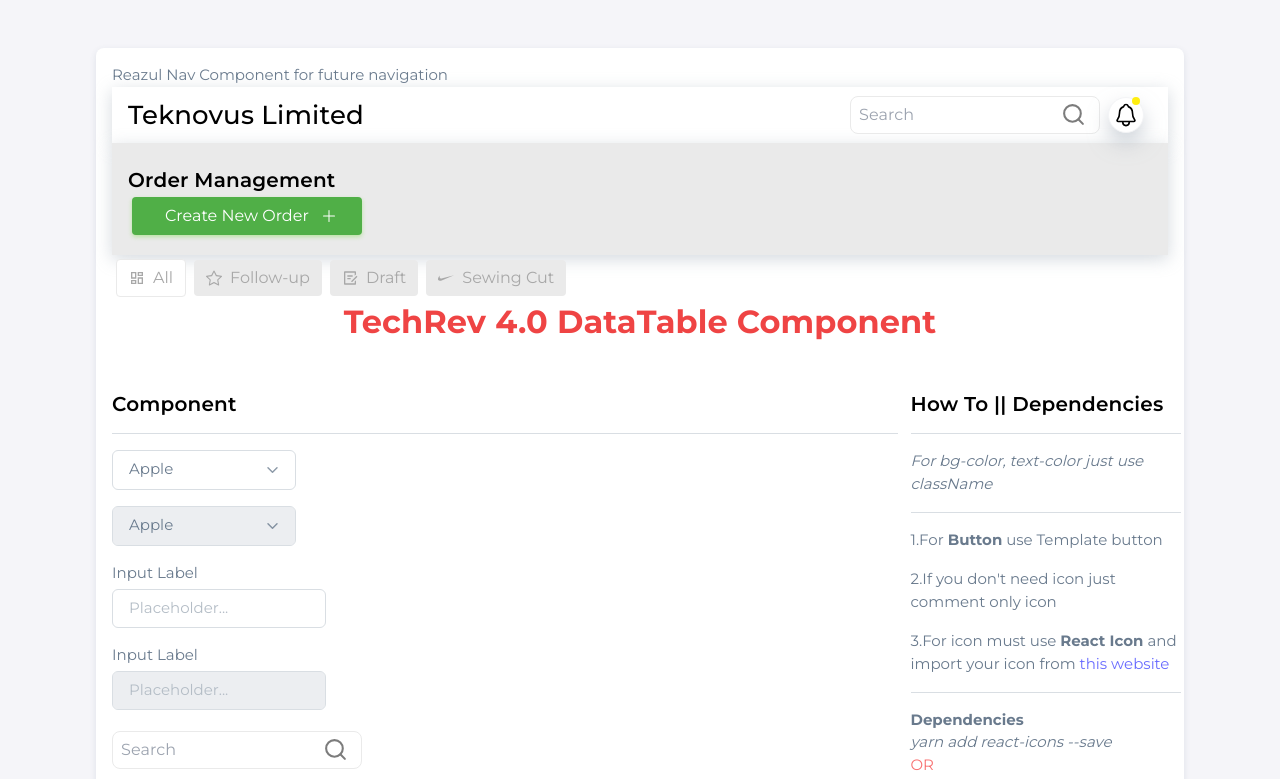
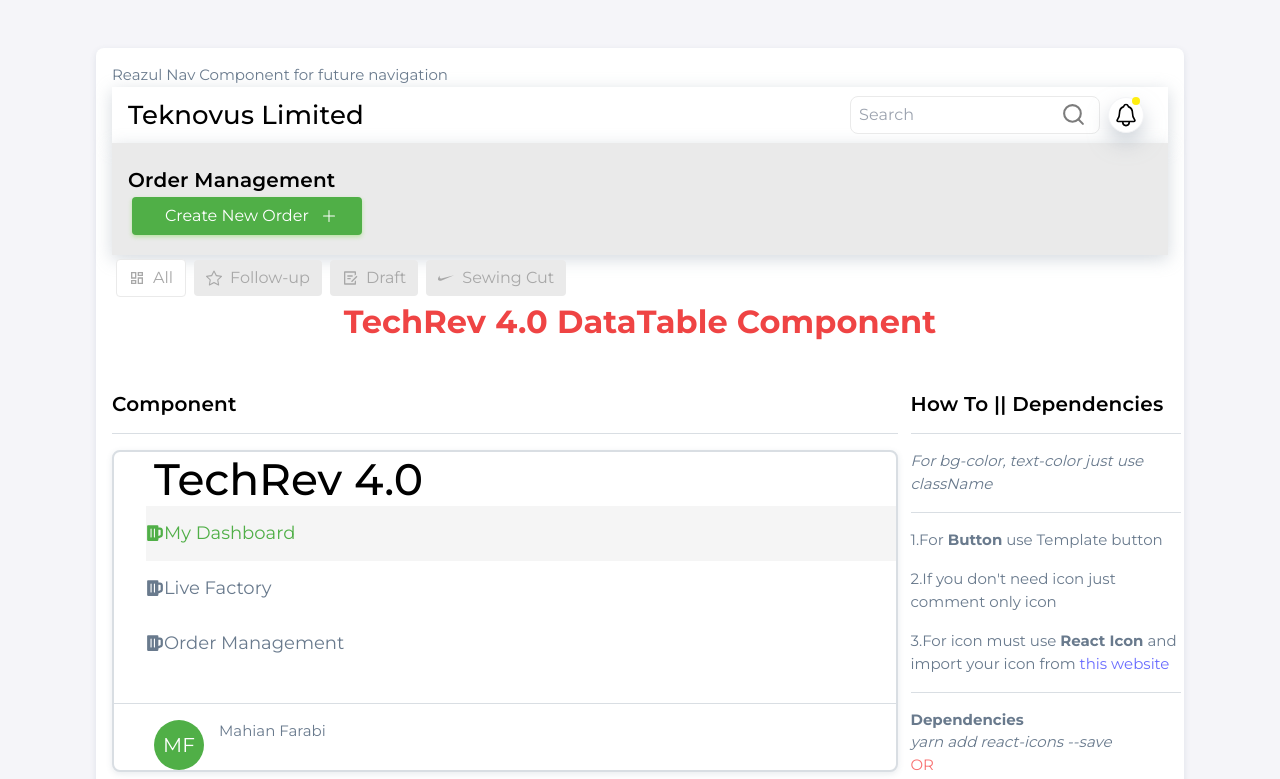
Before and after one commit to tekrev04/Breeze-Next-Component, a Next.js app: page /reazul/elements in a window 1280 px wide. Shown: the top 779 px of the page. Built offline with nearby package versions, Linux system fonts and the light colour scheme.

Commit message:
TekRev Title, SidebarTitle, UserAvatar Component from Farabi added

```diff
--- a/components/reazul/elements/index.js
+++ b/components/reazul/elements/index.js
@@ -7,6 +7,9 @@ import NotificationComponent from "./notificationComponent";
 import MenuButtonComponent from "./menuButtonComponent";
 import SelectBoxComponent from "./selectBoxComponent";
 import InputBoxComponent from "./inputBoxComponent";
+import SidebarTitleComponent from "../sidebarTitle";
+import TekrevTitleComponent from "../tekrevTitle";
+import UserAvatarComponent from "../userAvatar";
 
 function ElementsComponent() {
     const onClick = () => {
@@ -19,8 +22,22 @@ function ElementsComponent() {
         setMessage(event.target.value);
     };
 
+    // from farabi
+    const userimg = "";
+    const userName = "mahian farabi"
+    // end farabi
+
     return (
         <div>
+            <section className="card border-2 border-red-500 my-3">
+                {/* Start from Farabi */}
+                <TekrevTitleComponent />
+                <SidebarTitleComponent/>
+                <UserAvatarComponent userName={userName} userimg={userimg}/>
+                {/* End from Farabi */}
+            </section>
+
+
             {/* Select-Box */}
             <SelectBoxComponent
                 disabled={false}
@@ -28,7 +45,6 @@ function ElementsComponent() {
             <SelectBoxComponent
                 disabled={true}
             />
-
 
             {/* Input box component */}
             <InputBoxComponent
--- /dev/null
+++ b/components/reazul/sidebarTitle/index.js
@@ -0,0 +1,55 @@
+//Coded By Farabi
+
+import React from "react";
+import { FaBeer } from "react-icons/fa";
+import { useState } from "react";
+
+function SidebarTitleComponent() {
+  const [navList, setnavList] = useState(0);
+  const navdata = [
+    {
+      title: "My Dashboard",
+      icon: <FaBeer />,
+      link: "google.com",
+    },
+    {
+      title: "Live Factory",
+      icon: <FaBeer />,
+      link: "meet.com",
+    },
+    {
+      title: "Order Management",
+      icon: <FaBeer />,
+      link: "react.com",
+    },
+  ];
+
+  const handleClick = (index) => {
+    setnavList(index)
+  }
+  return (
+    <div>
+      <ul>
+        {navdata.map((value, index) => {
+          // console.log(value.title, "valuessssss");
+          return (
+              <li className={`${navList === index ? "active" : "sidebar"}`} onClick={()=> handleClick(index)}>
+              {value.icon}
+                {value.title}
+              </li>
+            // <a>
+            //   <li className="sidebar" >
+            //     <i className="sidebar-icon">{value.icon}</i>
+            //     {value.title}
+            //   </li>
+            // </a>
+          );
+        })}
+      </ul>
+    </div>
+  );
+}
+
+export default SidebarTitleComponent;
+
+/* CODED BY FARABI */
--- /dev/null
+++ b/components/reazul/tekrevTitle/index.js
@@ -0,0 +1,13 @@
+//Coded By Farabi
+
+import React from "react";
+
+function TekrevTitleComponent() {
+  return (
+    <div class="header-box">
+      <h2>TechRev 4.0</h2>
+    </div>
+  );
+}
+
+export default TekrevTitleComponent;
--- /dev/null
+++ b/components/reazul/userAvatar/index.js
@@ -0,0 +1,26 @@
+// Coded By Farabi
+
+function UserAvatarComponent(props){
+
+    const {userName, userimg} = props;
+    var matches = userName.match(/\b(\w)/g);
+    var acroname = matches.join('').toUpperCase();
+    const arr = userName.split(" ");
+    for (var i = 0; i < arr.length; i++) {
+        arr[i] = arr[i].charAt(0).toUpperCase() + arr[i].slice(1);
+    }
+        const user = arr.join(" ");
+    return(
+        <>
+        <hr />
+        <footer className="userAvatar">
+        {userimg ? <img className="rounded-circle" src={userimg} /> : <div className="userfooter">{acroname}</div>}
+
+         {/* <div class="userfooter">{acronym}</div> */}
+         <p className="userDetail">{user}</p>
+        </footer>
+        </>
+    );
+}
+
+export default UserAvatarComponent
--- a/styles/global.css
+++ b/styles/global.css
@@ -562,3 +562,89 @@ h6 {
 .teknovus-table tr {
     color: var(--input-text);
 }
+
+
+
+
+
+/* *********************** Added from FARABI vai *********************** */
+
+/* for not active navbar */
+.sidebar{
+    height: 55px;
+    font-size: large;
+    list-style-type: none;
+    display: flex;
+    align-items: center;
+}
+
+.sidebar-icon{
+    color: var(--dark-700);
+    display: flex;
+    margin-top: 5px;
+    padding-right: 10px;
+
+    }
+
+
+    /* for active navbar */
+
+.active{
+    height: 55px;
+    background-color: var(--dark-400);
+    color: var(--success);
+    font-size: large;
+    list-style-type: none;
+    display: flex;
+    align-items: center;
+
+}
+
+/* for sidebar title */
+.header-box{
+    color: var(--success);
+    margin-left: 40px;
+
+}
+
+
+.userfooter{
+    width: 50px;
+    height: 50px;
+    line-height: 50px;
+    border-radius: 50%;
+    font-size: 20px;
+    color: #fff;
+    text-align: center;
+    background: var(--success);
+
+}
+
+
+/* For footer */
+.userAvatar{
+    display: flex;
+    margin-left: 40px;
+}
+
+.userDetail{
+    margin-left: 15px;
+}
+
+.sideNav{
+    margin-left: 40px;
+}
+
+img{
+    width: 50px;
+    height: 50px;
+    line-height: 50px;
+    border-radius: 50%;
+    font-size: 20px;
+    color: #fff;
+    text-align: center;
+    background: var(--success);
+}
+
+
+ /* *********************** Ended from FARABI *********************** */
```
